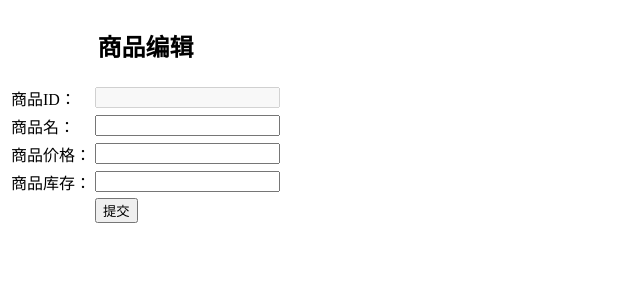
After one commit to dantinr/2102php, a PHP site: page /edit.php?id=1 in a window 1280 px wide. The commit adds this page. Shown: the top 300 px of the page, without its empty margins (0-640 px from the left). Run offline with PHP 8.4, Linux system fonts and the light colour scheme; data that the repository does not hold is empty.

Commit message:
商品编辑

```diff
--- /dev/null
+++ b/6-4/edit.php
@@ -0,0 +1,36 @@
+<?php
+
+    include "../db.php";
+    $id = intval($_GET['id']);      //获取商品id
+    $sql = "select * from p_goods where goods_id={$id}";
+    $res = mysqli_query($link,$sql);
+    $row = mysqli_fetch_assoc($res);
+?>
+
+<form action="update.php" method="post">
+    <table>
+        <caption> <h2>商品编辑</h2></caption>
+        <tbody>
+        <tr>
+            <td>商品ID：</td>
+            <td><input type="text" disabled value="<?php echo $row['goods_id'];?>"></td>
+        </tr>
+        <tr>
+            <td>商品名：</td>
+            <td><input type="text" value="<?php echo $row['goods_name'];?>"></td>
+        </tr>
+        <tr>
+            <td>商品价格：</td>
+            <td><input type="text" value="<?php echo $row['shop_price'];?>"></td>
+        </tr>
+        <tr>
+            <td>商品库存：</td>
+            <td><input type="text" value="<?php echo $row['goods_number'];?>"></td>
+        </tr>
+        <tr>
+            <td> </td>
+            <td><input type="submit" value="提交"></td>
+        </tr>
+        </tbody>
+    </table>
+</form>
--- a/6-4/list.php
+++ b/6-4/list.php
@@ -39,7 +39,8 @@
     echo "<ul>";
     foreach($rows as $k=>$v){
         echo "<li>";
-        echo  $v['goods_id'] . ' ' .$v['goods_name'];
+        echo "<a href='goods.php?id={$v['goods_id']}'>{$v['goods_name']}</a>";
+        echo "&nbsp;&nbsp;&nbsp;&nbsp;<a href='edit.php?id={$v['goods_id']}'>编辑商品信息</a>";
         echo "</li>";
     }
     echo "</ul>";
```
